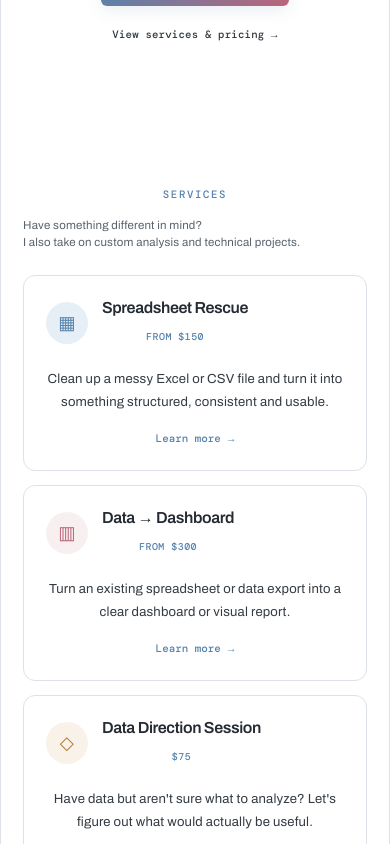
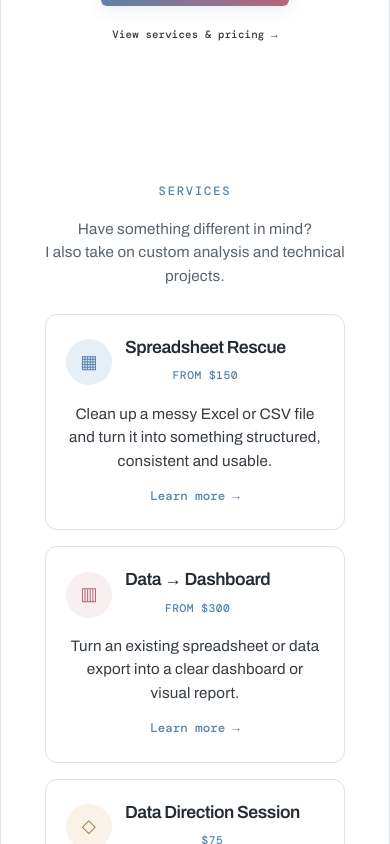
Before and after one commit to mm8738/mm8738.github.io, a React (Vite) app: page / in a window 390 px wide. Shown: the part 1600-2444 px from the top of the page. Built offline with nearby package versions, Linux system fonts and the light colour scheme; a web font is replaced by a local one.

Commit message:
Update Services.scss

```diff
--- a/src/assets/styles/Services.scss
+++ b/src/assets/styles/Services.scss
@@ -487,6 +487,16 @@
 
   line-height: 1.7;
 }
+.custom-projects {
+  margin: 30px auto 0;
+
+  color: var(--muted);
+
+  font-size: 0.78rem;
+  line-height: 1.6;
+
+  text-align: center;
+}
 
 
 /* ========================================
@@ -549,28 +559,146 @@
    MOBILE
    ======================================== */
 
+/* ========================================
+   MOBILE
+   ======================================== */
+
 @media (max-width: 700px) {
 
   .services {
-    padding: 45px 0 50px;
+    padding: 42px 22px 48px;
   }
+
+  /* Section heading */
 
   .section-heading-row {
     display: block;
 
-    margin-bottom: 24px;
+    max-width: 360px;
+
+    margin: 0 auto 26px;
+
+    text-align: center;
+  }
+
+  .section-label {
+    font-size: 0.76rem;
+    letter-spacing: 0.15em;
   }
 
   .section-heading-row p {
-    max-width: none;
+    max-width: 340px;
 
-    margin-top: 10px;
+    margin: 14px auto 0;
 
-    text-align: left;
+    font-size: 0.95rem;
+    line-height: 1.55;
+
+    text-align: center;
   }
 
+
+  /* Cards */
+
   .services-grid {
-    gap: 14px;
+    grid-template-columns: 1fr;
+
+    gap: 16px;
   }
 
+  .service-card {
+    padding: 22px 20px 23px;
+  }
+
+
+  /* Card header */
+
+  .service-heading {
+    gap: 13px;
+
+    margin-bottom: 15px;
+  }
+
+  .service-icon {
+    flex: 0 0 46px;
+
+    width: 46px;
+    height: 46px;
+
+    font-size: 1.15rem;
+  }
+
+  .service-card h3 {
+    margin-bottom: 4px;
+
+    font-size: 1.1rem;
+    line-height: 1.2;
+  }
+
+  .service-price {
+    font-size: 0.7rem;
+  }
+
+
+  /* Description */
+
+  .service-card > p {
+    font-size: 0.95rem;
+    line-height: 1.55;
+  }
+
+
+  /* Learn more */
+
+  .service-link {
+    margin-top: 15px;
+
+    font-size: 0.78rem;
+  }
+
+
+  /* Modal */
+
+  .service-modal-backdrop {
+    padding: 15px;
+  }
+
+  .service-modal {
+    max-height: 88vh;
+
+    padding: 30px 22px 26px;
+  }
+
+  .service-modal h2 {
+    font-size: 1.55rem;
+  }
+
+  .modal-intro {
+    font-size: 0.95rem;
+  }
+
+  .modal-details p,
+  .modal-details li,
+  .detail-block p,
+  .detail-block li {
+    font-size: 0.9rem;
+  }
+
+  .modal-eyebrow,
+  .detail-label {
+    font-size: 0.7rem;
+  }
+
+  .modal-cta,
+  .estimate-link {
+    font-size: 0.85rem;
+  }
+    .custom-projects {
+    max-width: 340px;
+
+    margin: 24px auto 0;
+
+    font-size: 0.95rem;
+    line-height: 1.55;
+  }
 }
```
